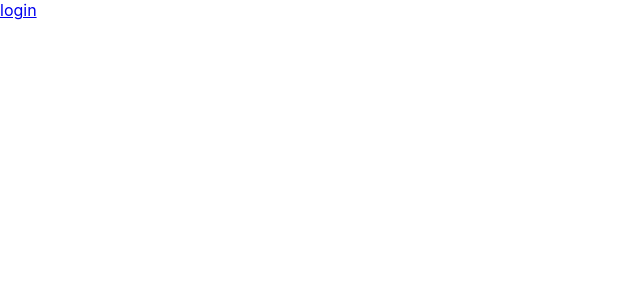
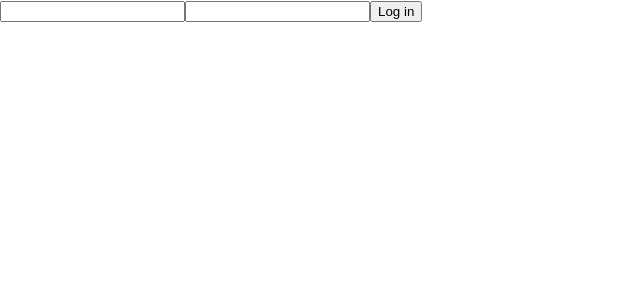
Before and after one commit to ArianeJDB/prueba-bbva, a React (Create React App) app: page / in a window 1280 px wide. Shown: the top 300 px of the page, without its empty margins (0-640 px from the left). Built offline with nearby package versions, Linux system fonts and the light colour scheme.

Commit message:
login succes and fail simulated

```diff
--- /dev/null
+++ b/src/components/errorMessage/ErrorMessage.js
@@ -0,0 +1,11 @@
+import React, { useState } from 'react';
+
+const ErrorMessage = ({ errorMsg }) => {
+    return (
+        <>
+        <div>{errorMsg}</div>
+        </>
+    )
+}
+
+export default ErrorMessage;
--- a/src/components/login/Login.js
+++ b/src/components/login/Login.js
@@ -1,10 +1,58 @@
-import React, { useState } from 'react';
-import { Link } from 'react-router-dom';
+import React, { useState, useEffect } from 'react';
+import { useHistory } from "react-router-dom";
+import ErrorMessage from '../errorMessage/ErrorMessage'
+import { loginService } from '../../services/loginService'
+import './login.css';
 
 
 const Login = () => {
+    const history = useHistory();
+    const [emailValue, setEmailValue] = useState('')
+    const [passwordValue, setPasswordValue] = useState('')
+    const [loginError, setLoginError] = useState(false)
+
+    const handleEmailChange = (e) => {
+        setEmailValue(e.target.value)
+    }
+
+    const handlePasswordChange = (e) => {
+        setPasswordValue(e.target.value)
+    }
+
+    const handleLogin = (e) => {
+        e.preventDefault();
+        loginService(emailValue, passwordValue)
+            .then(res => {
+                localStorage.setItem('token', res)
+                history.push("/counter");
+            })
+            .catch(err => {
+                setLoginError(true)
+                console.error(err)
+            })
+
+    }
+
     return (
-        <Link to={`/counter`}> <div>login</div></Link>
+        <form onSubmit={ handleLogin }>
+            <label htmlFor="email" className="hidden">Email</label>
+            <input
+                type="text"
+                value={emailValue}
+                onChange={handleEmailChange}
+            />
+            <label htmlFor="password" className="hidden">Contraseña</label>
+            <input
+                type="password"
+                value={passwordValue}
+                onChange={handlePasswordChange}
+            />
+            {
+                loginError && <ErrorMessage errorMsg='Verifica que las credenciales son correctas' />
+            }
+
+            <button>Log in</button>
+        </form>
 
     )
 }
--- a/src/components/login/login.css
+++ b/src/components/login/login.css
@@ -0,0 +1,3 @@
+.hidden {
+    display: none;
+}
--- /dev/null
+++ b/src/data/registeredUsers.json
@@ -0,0 +1,18 @@
+[
+    {
+        "email": "maria@maria.com",
+        "password": "123456"
+    },
+    {
+        "email": "lucas@lucas.com",
+        "password": "qwertyu"
+    },
+    {
+        "email": "pepa@locas.com",
+        "password": "pig"
+    },
+    {
+        "email": "jax@jax.com",
+        "password": "teller"
+    }
+]
--- /dev/null
+++ b/src/data/token.js
@@ -0,0 +1 @@
+export const token = '23456456j4m5bn243vbvbnv345'
--- /dev/null
+++ b/src/services/loginService.js
@@ -0,0 +1,16 @@
+import registeredUsers from '../data/registeredUsers.json'
+import { token } from '../data/token'
+
+
+export function loginService(email, password) {
+
+    const userLogged = registeredUsers.filter(user => user.email === email && user.password === password)
+
+    return new Promise((resolve, reject) => {
+        if (userLogged.length === 0) {
+            setTimeout(() => reject(new Error('Unauthorized')), 1000)
+        } else {
+            setTimeout(() => resolve(token), 1000)
+        }
+    })
+}
```
Also changed, not shown: src/components/errorMessage/errorMessage.css (added).
